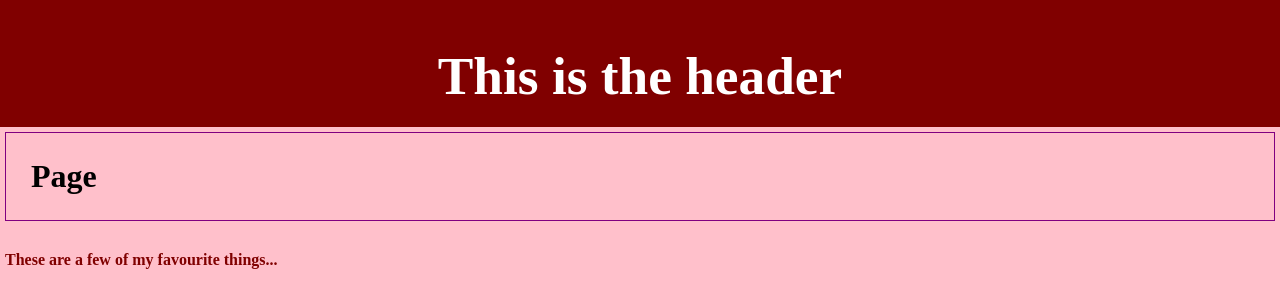
After one commit to steffpotter/GetIntoDevOps_Exercises, a Flask app: template flask/flaskWithTemplates/application/templates/favourites.html in a window 1280 px wide. The commit adds this page. Shown: the top 282 px of the page. Run offline with Flask 2, Linux system fonts and the light colour scheme; the template is opened without the code that fills it, so the values that code supplies are empty.

Commit message:
added favourites page

```diff
--- a/flask/flaskWithTemplates/application/static/style.css
+++ b/flask/flaskWithTemplates/application/static/style.css
@@ -0,0 +1,8 @@
+body { background-color: pink; margin: 0;}
+header, footer { background-color: maroon; padding: 15px; text-align: center;}
+header p, footer p { color: white; font-size: 40pt;}
+h1 { padding: 25px; border: 1px solid purple; margin: 5px; }
+h1:hover { background-color: red; }
+p { color: maroon; margin: 5px; font-weight: bold; padding-top: 25px;}
+li { color: maroon; }
+img { width: 100%; padding-top: 15px; }
--- /dev/null
+++ b/flask/flaskWithTemplates/application/templates/about.html
@@ -0,0 +1,6 @@
+{% extends "layout.html" %}
+{% block body_content %}
+
+    <p>This is the about us page</p>
+
+{% endblock %}
--- /dev/null
+++ b/flask/flaskWithTemplates/application/templates/favourites.html
@@ -0,0 +1,14 @@
+{% extends "layout.html" %}
+{% block body_content %}
+
+<p>These are a few of my favourite things...</p>
+
+<ul>
+    {% for fave in favourite_things %}
+        <li>{{fave}}</li>
+    {% endfor %}
+</ul>
+
+<img src="https://i0.wp.com/cyprusscene.com/wp-content/uploads/2020/01/My-favourite-things-image-1.jpg?w=600&ssl=1" />
+
+{% endblock %}
--- a/flask/flaskWithTemplates/application/templates/layout.html
+++ b/flask/flaskWithTemplates/application/templates/layout.html
@@ -11,6 +11,6 @@
 
     {% block body_content %}--{% endblock %}
 
-    <footer><p>This is the header</p></footer>
+    <footer><p>This is the footer</p></footer>
 </body>
 </html>
```
Also changed, not shown: flask/flaskWithTemplates/application/routes.py (+10 -0 lines).
